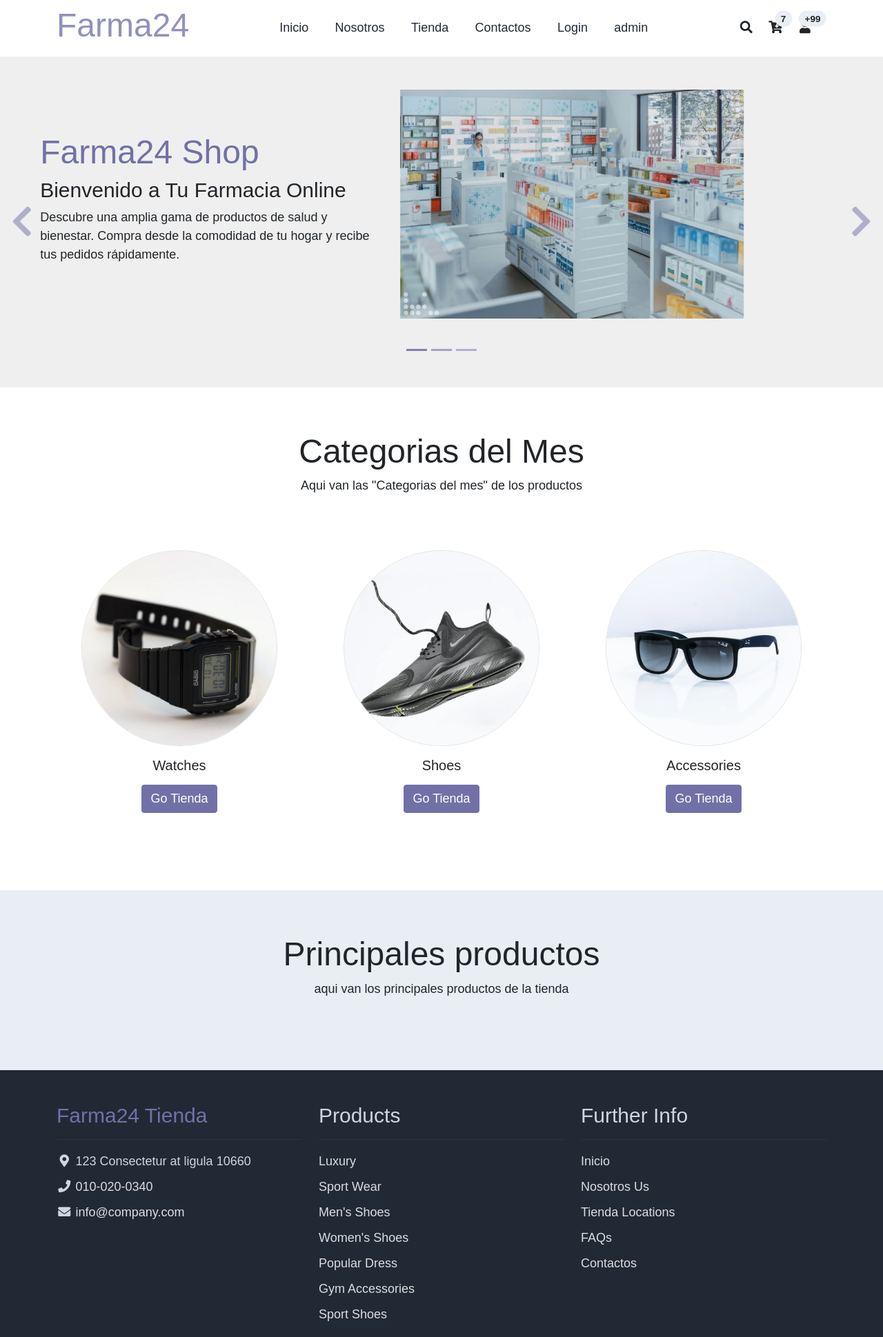
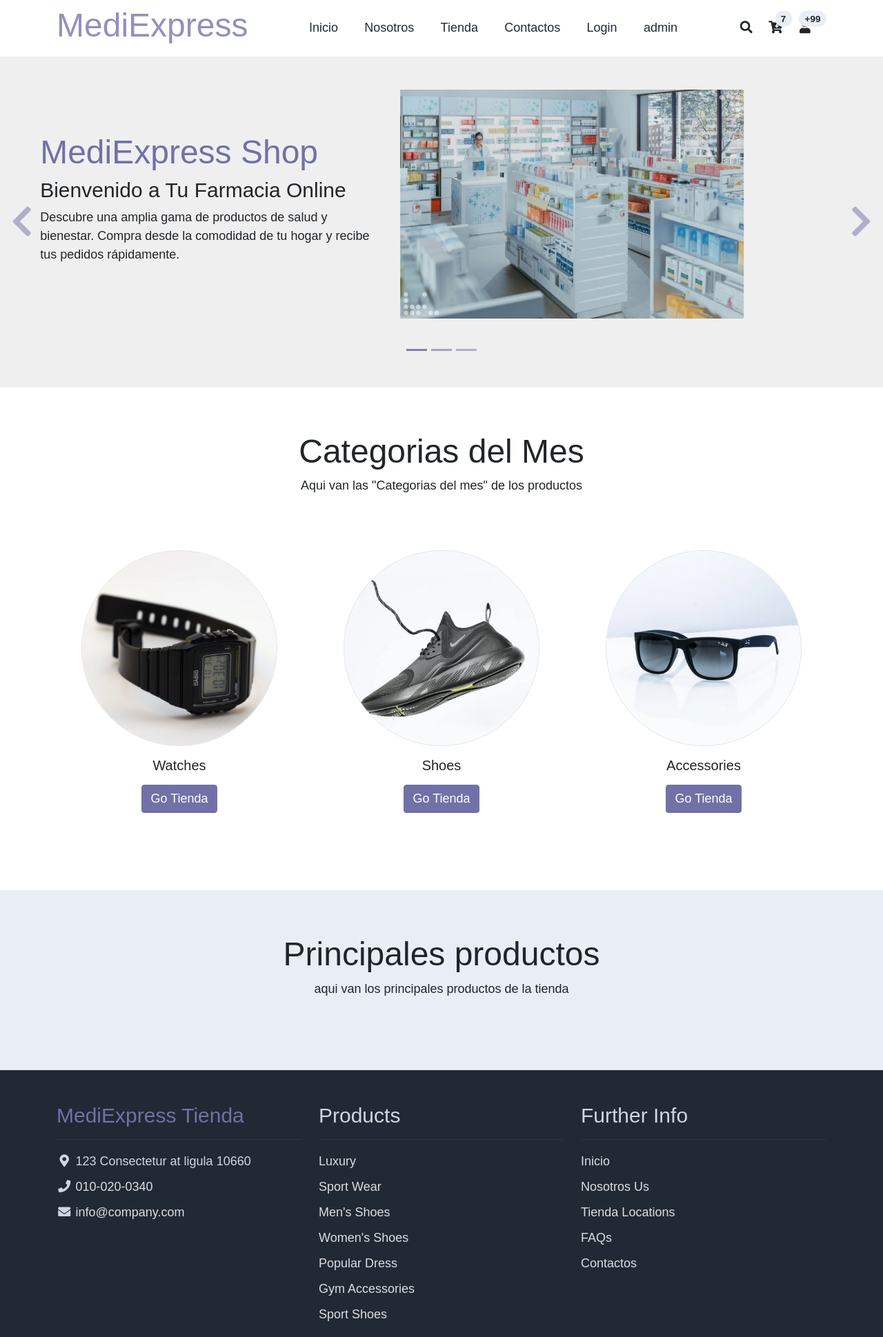
Before and after one commit to Freddyjr31/FarmaShop, a plain HTML site: page index.html in a window 1280 px wide. Shown: the top 1939 px of the page at 69% size. Drawn offline with Linux system fonts and the light colour scheme.

Commit message:
cambio de titulo

```diff
--- a/assets/css/templatemo.css
+++ b/assets/css/templatemo.css
@@ -1,6 +1,6 @@
 /*
 
-TemplateMo 559 Farma24 Tienda
+TemplateMo 559 MediExpress Tienda
 
 https://templatemo.com/tm-559-zay-shop
 
--- a/assets/js/templatemo.js
+++ b/assets/js/templatemo.js
@@ -1,6 +1,6 @@
 /*
 
-TemplateMo 559 Farma24 Tienda
+TemplateMo 559 MediExpress Tienda
 
 https://templatemo.com/tm-559-zay-shop
 
--- a/index.html
+++ b/index.html
@@ -2,7 +2,7 @@
 <html lang="en">
 
 <head>
-    <title>Farma24</title>
+    <title>MediExpress</title>
     <meta charset="utf-8">
     <meta name="viewport" content="width=device-width, initial-scale=1">
 
@@ -25,7 +25,7 @@
         <div class="container d-flex justify-content-between align-items-center">
 
             <a class="h1 align-self-center text-decoration-none primaryTextColor" href="index.html">
-                Farma24
+                MediExpress
             </a>
 
             <button class="navbar-toggler border-0" type="button" data-bs-toggle="collapse" data-bs-target="#templatemo_main_nav" aria-controls="navbarSupportedContent" aria-expanded="false" aria-label="Toggle navigation">
@@ -118,7 +118,7 @@
                         </div>
                         <div class="col-lg-6 mb-0 d-flex align-items-center">
                             <div class="text-align-left align-self-center">
-                                <h1 class="h1 text-success"><b>Farma24</b> Shop</h1>
+                                <h1 class="h1 text-success"><b>MediExpress</b> Shop</h1>
                                 <h3 class="h2">Bienvenido a Tu Farmacia Online</h3>
                                 <p>
                                     Descubre una amplia gama de productos de salud y bienestar. Compra desde la comodidad de tu hogar y recibe tus pedidos rápidamente.
@@ -239,7 +239,7 @@
             <div class="row">
 
                 <div class="col-md-4 pt-5">
-                    <h2 class="h2 text-success border-bottom pb-3 border-light logo">Farma24 Tienda</h2>
+                    <h2 class="h2 text-success border-bottom pb-3 border-light logo">MediExpress Tienda</h2>
                     <ul class="list-unstyled text-light footer-link-list">
                         <li>
                             <i class="fas fa-map-marker-alt fa-fw"></i>
```
Also changed, not shown: views/about.html (+4 -4 lines), views/admin.html (+4 -4 lines), views/contact.html (+6 -6 lines), views/shop-single.html (+4 -4 lines), views/shop.html (+4 -4 lines).
